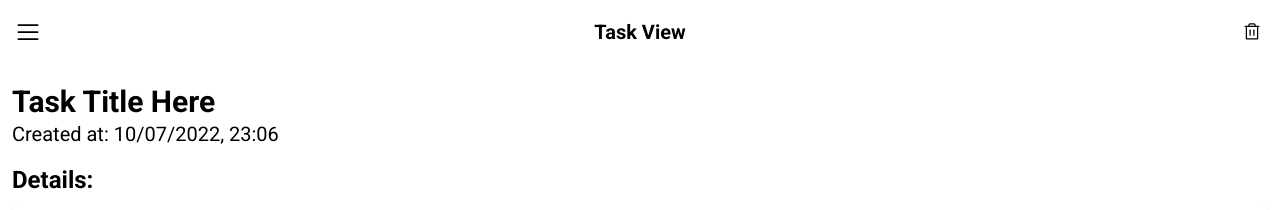
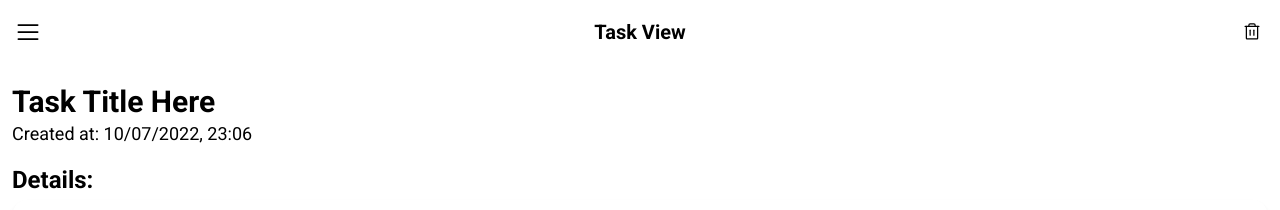
Before and after one commit to sph3/tasks-app, a React (Vite) app: page /task/1 in a window 1280 px wide. Shown: the top 210 px of the page. Built offline with nearby package versions, Linux system fonts and the light colour scheme; what @catppuccin/tailwindcss would draw is missing.

Commit message:
refactor(task view): decrease text size

```diff
--- a/src/pages/TaskView.tsx
+++ b/src/pages/TaskView.tsx
@@ -1,4 +1,4 @@
-import { Header } from "../components/Header";
+import { Header } from '../components/Header';
 
 export const TaskView = () => {
   return (
@@ -7,13 +7,16 @@ export const TaskView = () => {
       <div className='p-3 mt-2 flex flex-col gap-4 pb-28'>
         <div>
           <h1 className='text-3xl font-bold text-ctp-text'>Task Title Here</h1>
-          <h2 className='text-xl text-ctp-subtext0'>
+          <h2 className='text-lg text-ctp-subtext0'>
             Created at: 10/07/2022, 23:06
           </h2>
         </div>
         <div>
           <h1 className='font-bold text-2xl text-ctp-text'>Details:</h1>
-          <div className='mt-1 bg-ctp-surface0 rounded-2xl p-3 w-full flex items-center justify-center h-auto min-h-[64px] max-h-80 overflow-y-scroll shadow-md'>
+          <div
+            className='mt-1 bg-ctp-surface0 rounded-2xl p-3 w-full flex items-center justify-center
+            h-auto min-h-[64px] max-h-80 overflow-y-scroll shadow-md'
+          >
             <p className='text-base m-auto'>
               Lorem ipsum dolor, sit amet tinctio odio ullam voluptatem laborum
               quisquam velit adipisci temporibus assumenda nesciunt, vitae ad
```
